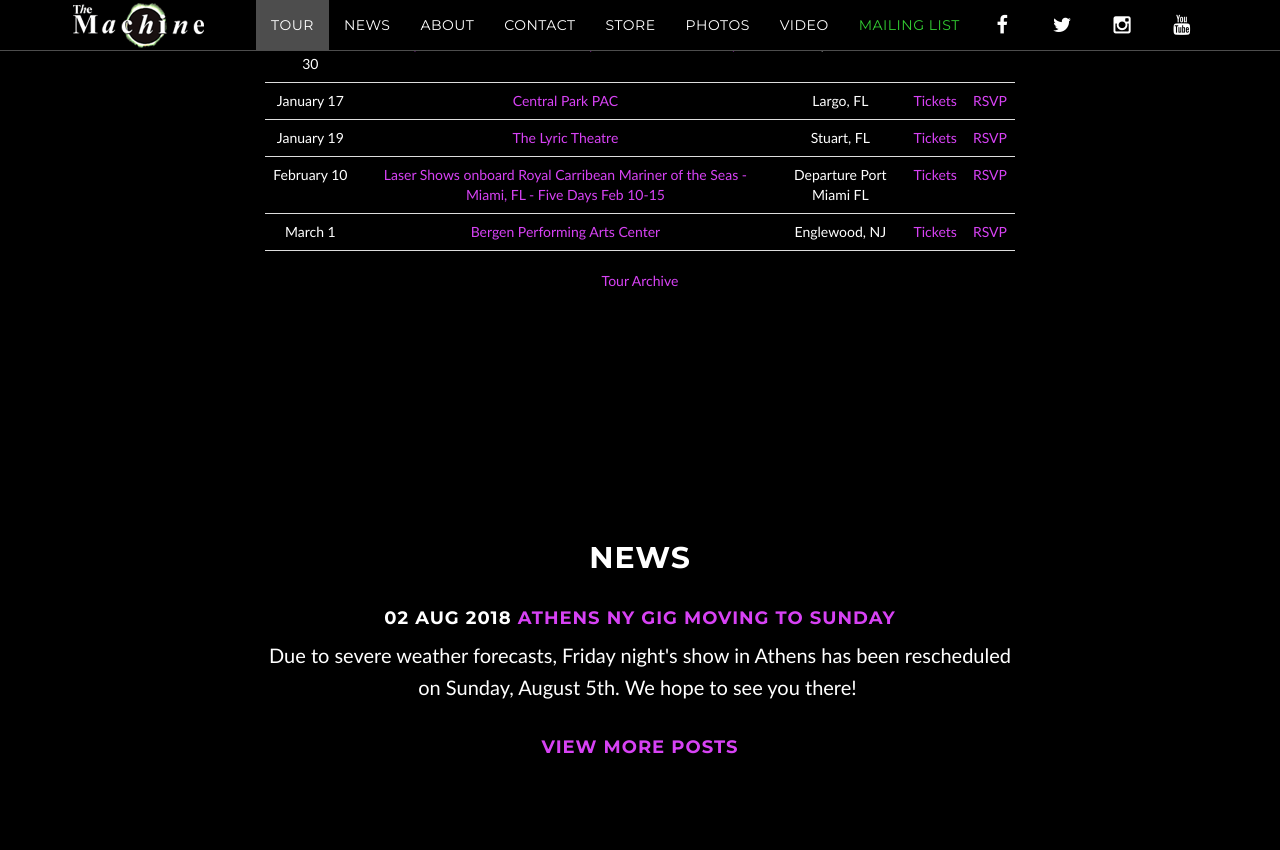
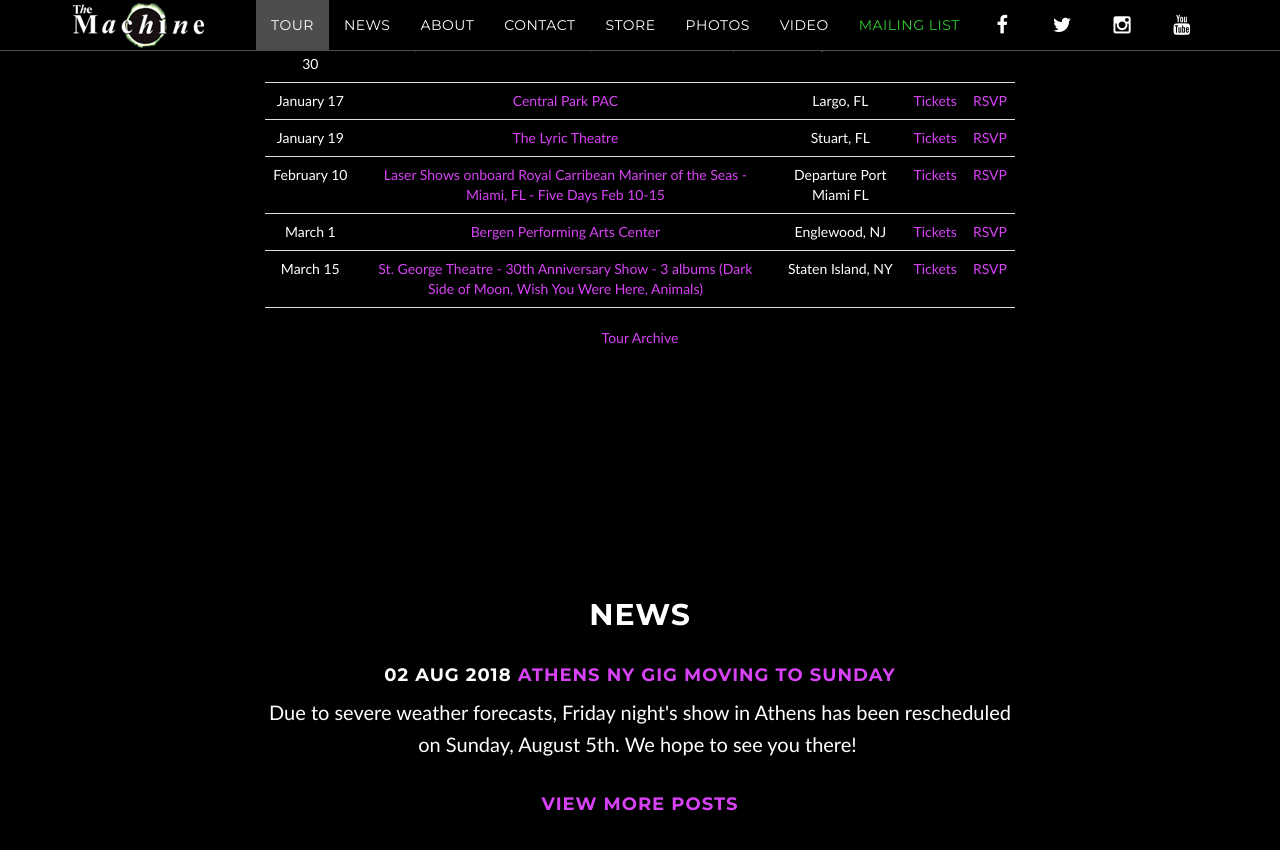
Before and after one commit to machineweb/machineweb.github.io, a Jekyll site: the page built from index.html, in a window 1280 px wide and 900 px high, scrolled down 1694 px. Shown: the top 850 px of the window. Built offline with Jekyll 4.4.1, drawn with Linux system fonts in a browser that asks for light colours; comment, search, counter and statistics services are not loaded.

Commit message:
New tour item

```diff
--- a/_data/tour.yml
+++ b/_data/tour.yml
@@ -3569,3 +3569,11 @@
     tickets-url: "https://www.whitakercenter.org/events/detail/the-machine-1"
     rsvp-url: "https://www.facebook.com/events/316193245623550/"
     order: "1542776400000"
+
+  - date: "March 15 2019"
+    venue: "St. George Theatre - 30th Anniversary Show - 3 albums (Dark Side of Moon, Wish You Were Here, Animals)"
+    venue-url: "https://stgeorgetheatre.com/the-machine-performs-pink-floyd/"
+    location: "Staten Island, NY"
+    tickets-url: "https://stgeorgetheatre.com/the-machine-performs-pink-floyd/"
+    rsvp-url: "https://www.facebook.com/events/2184206038458345/"
+    order: "1552622400000"
```
